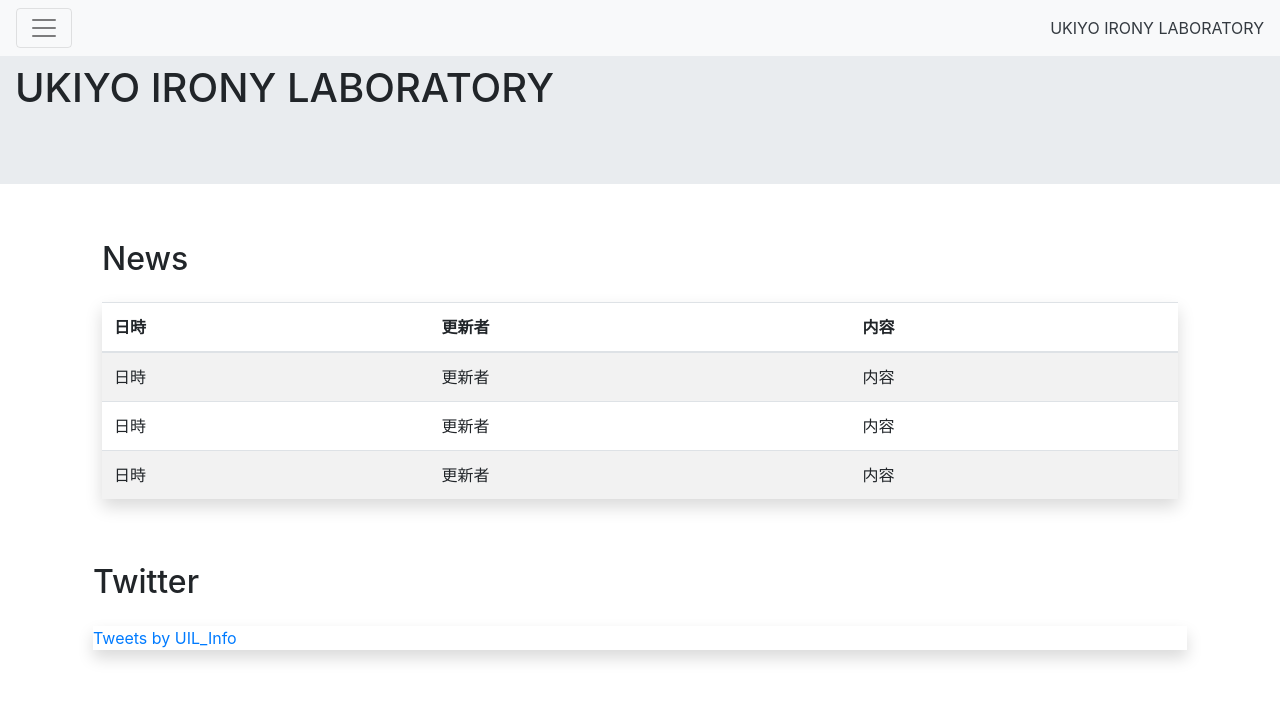
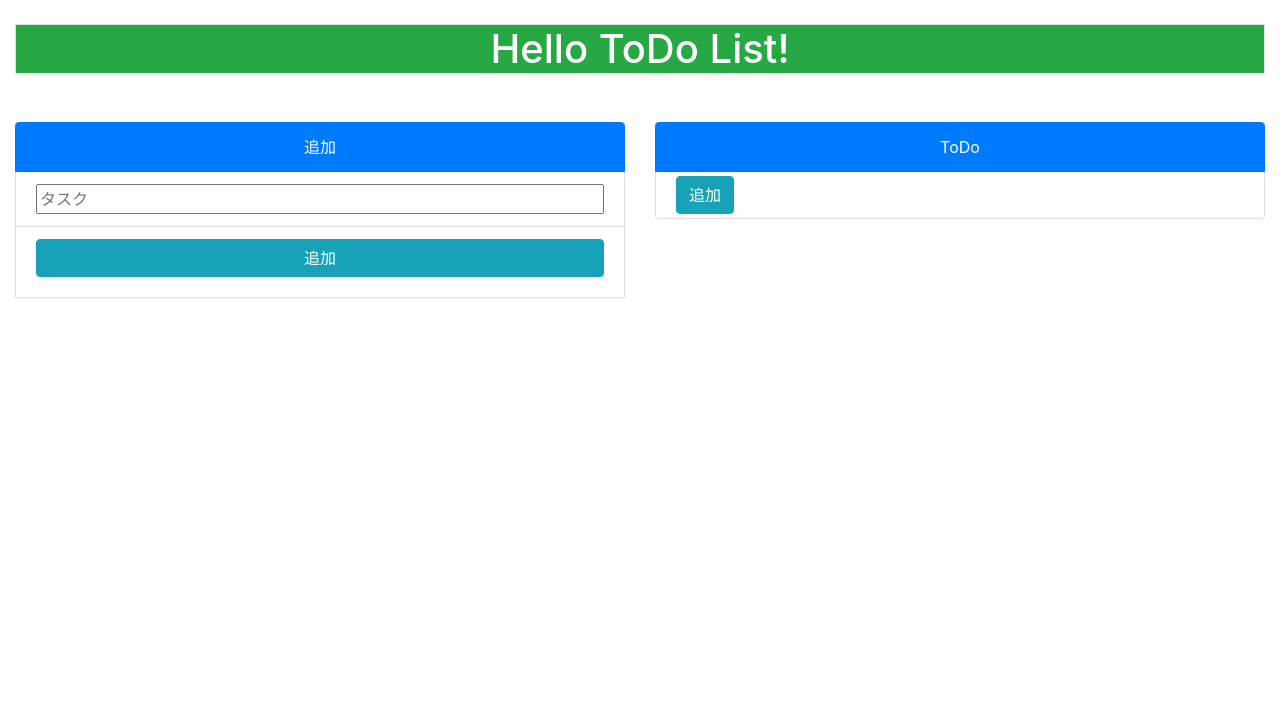
Before and after one commit to ryatca/vue.ToDo, a plain HTML site: page index.html in a window 1280 px wide. Drawn offline with nearby package versions, Linux system fonts and the light colour scheme; files that its build step writes are made by us from their sources.

Commit message:
index.htmlのファイルを間違っていた

```diff
--- a/index.html
+++ b/index.html
@@ -1,129 +1,46 @@
 <!DOCTYPE html>
 <html lang="ja">
 <head>
-	<meta charset="UTF-8">
-	<title>浮世アイロニー研究所</title>
-	<link href="https://fonts.googleapis.com/css?family=Orbitron" rel="stylesheet">
-	<link rel="stylesheet" href="style/style.css">
-	<link rel="stylesheet" href="lib/css/bootstrap.min.css">
+	<meta charset="UTF-8" />
+	<meta name="viewport" content="width=device-width,initial-scale=1" />
+	<title>ToDoList</title>
+	<link rel="stylesheet" href="bootstrap/css/bootstrap.min.css">
 </head>
 <body>
-<div class="pos-f-t fixed-top shadow-deep">
-	<nav class="navbar navbar-light bg-light">
-		<button class="shadow-button border-none navbar-toggler" type="button" data-toggle="collapse" data-target=".collapse" aria-controls=".collapse" aria-expanded="false" aria-label="Toggle navigation">
-			<span class="navbar-toggler-icon"></span>
-		</button>
-		<a class="text-dark m-0 p-0" href="#">
-			<p class="m-0 p-0 navtext">UKIYO IRONY LABORATORY</p>
-		</a>
-	</nav>
+	<div id="app" class="container-fluid mt-4">
+		<h1 class="text-center border bg-success text-white my-4">{{title}}</h1>
+		<div class="row">
+			<div class="col-sm-12 col-lg-6 mt-4">
+				<ul class="list-group">
+					<li class="list-group-item active text-center">{{add}}</li>
+					<li class="list-group-item">
+						<input type="text" class="w-100" v-model="task" placeholder="タスク" />
+					</li>
+					<li class="list-group-item">
+						<button type="button" class="btn btn-info w-100 mb-2" v-on:click="todoadd">追加</button>
+					</li>
+				</p>
+			</div>
 
-	<div class="collapse">
-		<a class="link text-dark text-center" href="#">
-			<div class="p-4">
-				<h2 class="fonts-Orbitron">About</h2>
-			</div>
-		</a>
-	</div>
-
-	<div class="collapse">
-		<a class="link text-dark text-center" href="#">
-			<div class="p-4">
-				<h2 class="fonts-Orbitron">Works</h2>
-			</div>
-		</a>
-	</div>
-
-	<div class="collapse">
-		<a class="link text-dark text-center" href="#">
-			<div class="p-4">
-				<h2 class="fonts-Orbitron">Blog</h2>
-			</div>
-		</a>
-	</div>
-
-	<div class="collapse">
-		<a class="link text-dark text-center" href="#">
-			<div class="p-4">
-				<h2 class="fonts-Orbitron">Member</h2>
-			</div>
-		</a>
-	</div>
-
-</div>
-
-
-<div class="jumbotron jumbotron-fluid fixmargin">
-	<div class="container-fluid">
-		<h1 class="fonts-Orbitron">UKIYO IRONY LABORATORY</h1>
-	</div>
-</div>
-
-<div class="container mt-4">
-	<div class="row px-2">
-		<div class="col-lg-12 shadow-deep mb-4 px-4">
-			<h2 class="section mt-4">News</h2>
-
-			<table class="table table-striped mt-4 shadow">
-				<thead>
-					<tr>
-						<th>日時</th>
-						<th>更新者</th>
-						<th>内容</th>
-					</tr>
-				</thead>
-				<tbody>
-					<tr>
-						<td>日時</td>
-						<td>更新者</td>
-						<td>内容</td>
-					</tr>
-					<tr>
-						<td>日時</td>
-						<td>更新者</td>
-						<td>内容</td>
-					</tr>
-					<tr>
-						<td>日時</td>
-						<td>更新者</td>
-						<td>内容</td>
-					</tr>
-				</tbody>
-			</table>
-
-		</div>
-
-		<div class="col-lg-12 shadow-deep mb-4">
-			<h2 class="section mt-4">Twitter</h2>
-			<div class="shadow mt-4 mb-4">
-				<a class="twitter-timeline" data-lang="en" data-height="500" data-theme="light" href="https://twitter.com/UIL_Info?ref_src=twsrc%5Etfw">Tweets by UIL_Info</a> <script async src="https://platform.twitter.com/widgets.js" charset="utf-8"></script>
+			<div class="col-sm-12 col-lg-6 mt-4">
+				<ul class="list-group">
+					<li class="list-group-item active text-center">{{todo}}</li>
+					<li v-for="(item,index) in list" class="list-group-item py-1">
+						<p v-bind:title="item.time" class="m-0 pt-2">
+							{{item.name}}
+							<button type="button" v-on:click="tododelete(index)" class="btn btn-danger float-right">削除</button>
+						</p>
+					</li>
+					<li class="list-group-item py-1">
+						{{task}}
+						<button type="button" class="btn btn-info" v-on:click="todoadd">追加</button>
+					</li>
+				</ul>
 			</div>
 		</div>
-
 	</div>
-</div>
-
-
-
-
-
-<script src="lib/js/jquery-3.2.1.slim.min.js"></script>
-<script src="lib/js/popper.min.js"></script>
-<script src="lib/js/bootstrap.min.js"></script>
-
-<script src="https://www.gstatic.com/firebasejs/5.7.1/firebase.js"></script>
-<script>
-  // Initialize Firebase
-  var config = {
-    apiKey: "AIzaSyDXj-0zsFDmlBBXffrgcLAMoh_UitAKD4s",
-    authDomain: "testpage-e7e87.firebaseapp.com",
-    databaseURL: "https://testpage-e7e87.firebaseio.com",
-    projectId: "testpage-e7e87",
-    storageBucket: "testpage-e7e87.appspot.com",
-    messagingSenderId: "246541844001"
-  };
-  firebase.initializeApp(config);
-</script>
-
+<script src="jQuery/jquery-3.3.1.min.js"></script>
+<script src="Vuejs/vue.js"></script>
+<script src="js/common.js"></script>
 </body>
 </html>
```
